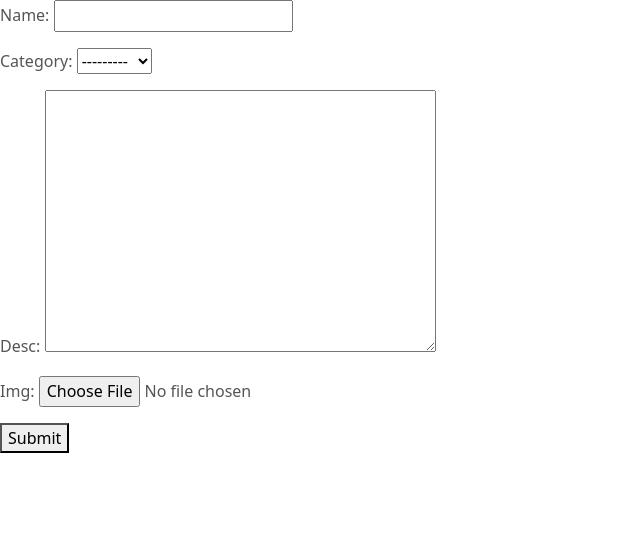
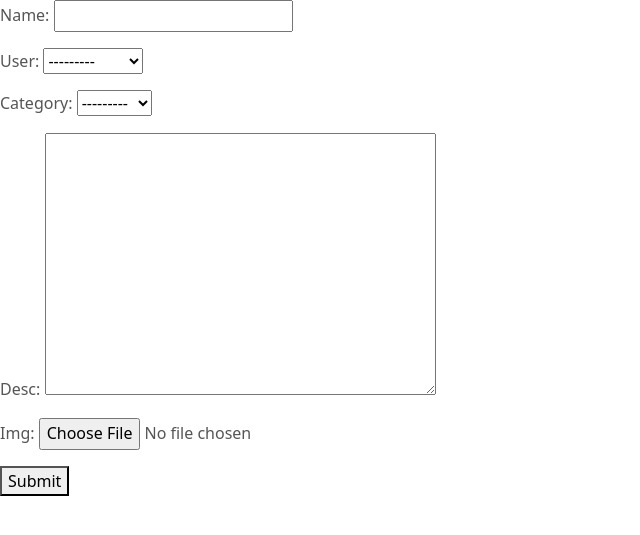
Before and after one commit to shahpankaj123/Nyxusbyte-Intenship-Task, a Django app: page /blog/add_Blog/ in a window 1280 px wide. Shown: the top 535 px of the page, without its empty margins (0-640 px from the left). Run offline with Django 4.2, Linux system fonts and the light colour scheme; a user stored in the database is signed in; data comes from the database, SQL or seed files in the repository; both versions use the stored data as it was after the commit.

Commit message:
task7 blog

```diff
--- a/Django_Task/Task_7/Blog_app/forms.py
+++ b/Django_Task/Task_7/Blog_app/forms.py
@@ -4,4 +4,4 @@
 class BlogForm(forms.ModelForm):
     class Meta:
         model = Blog
-        fields = ['name', 'category','desc', 'img']
+        fields = ['name','user','category','desc', 'img']
--- a/Django_Task/Task_7/Blog_app/models.py
+++ b/Django_Task/Task_7/Blog_app/models.py
@@ -1,4 +1,5 @@
 from django.db import models
+from django.contrib.auth.models import User
 
 class Category(models.Model):
     name=models.CharField(max_length=255)
@@ -7,6 +8,7 @@
 
 class Blog(models.Model):
     name=models.CharField(max_length=255)
+    user=models.ForeignKey(User,on_delete=models.CASCADE)
     category=models.ForeignKey(Category,on_delete=models.CASCADE)
     desc=models.TextField()
     img=models.ImageField(upload_to='Blog_img/')
--- a/Django_Task/Task_7/Blog_app/templates/home.html
+++ b/Django_Task/Task_7/Blog_app/templates/home.html
@@ -22,6 +22,7 @@
         <p class="review-author">Title :{{p.name}}</p>
         <p class="review-date"><img src={{p.img.url}} height=100px width=100px></p>
         <p class="review-date">Blog Desc : {{p.desc}}</p>
+        <p class="review-date">Author : {{p.user}}</p>
         <p class="review-date">Published_Date:{{p.created}}</p>
         <a href="{% url "blog_detail" p.id %}"><button type="button" class="btn btn-info">Review</button></a>
         <a href="{% url "blog_edit" p.id %}"><button type="button" class="btn btn-primary">Edit</button></a>
--- a/Django_Task/Task_7/Blog_app/views.py
+++ b/Django_Task/Task_7/Blog_app/views.py
@@ -32,7 +32,8 @@
 
 @login_required(login_url='Login')
 def edit_blog(request,id):
-    blog=Blog.objects.get(id=id)
+  blog=Blog.objects.get(id=id)
+  if blog.user==request.user:
     category=Category.objects.all()
     if request.method == 'POST':
           name=request.POST['name']
@@ -48,11 +49,19 @@
           blog.save()
           messages.success(request,"Blog Updated successfully")
           return redirect('home')
-    return render(request, 'edit_blog.html', {'data':blog,'cat':category})
+    else:
+        return render(request, 'edit_blog.html', {'data':blog,'cat':category})
+  else:
+     messages.success(request,"You are not authorized to Edit blog")
+     return redirect('home')
 
 @login_required(login_url='Login')
 def delete_blog(request,id):
     blog_obj=Blog.objects.get(id=id)
-    blog_obj.delete()
-    messages.success(request,"Blog deleted successfully")
-    return redirect('home')
+    if blog_obj.user==request.user:
+       blog_obj.delete()
+       messages.success(request,"Blog deleted successfully")
+       return redirect('home')
+    else:
+     messages.success(request,"You are not authorized to Delete blog")
+     return redirect('home')
```
Also changed, not shown: Django_Task/Task_7/Blog_app/migrations/0001_initial.py, Django_Task/Task_7/db.sqlite3, Django_Task/Task_7/media/Blog_img/Kashish_hApZ0f1.jpeg (added), Django_Task/Task_7/media/Blog_img/profile_6gAADdt.jpeg (added), Django_Task/Task_7/media/Blog_img/profile_uhqVMPj.jpeg (added), Django_Task/Task_7/media/Blog_img/profile_zR3pMOV.jpeg (added), Django_Task/Task_7/media/Blog_img/sushma_R58m5Oa.jpeg (added).
